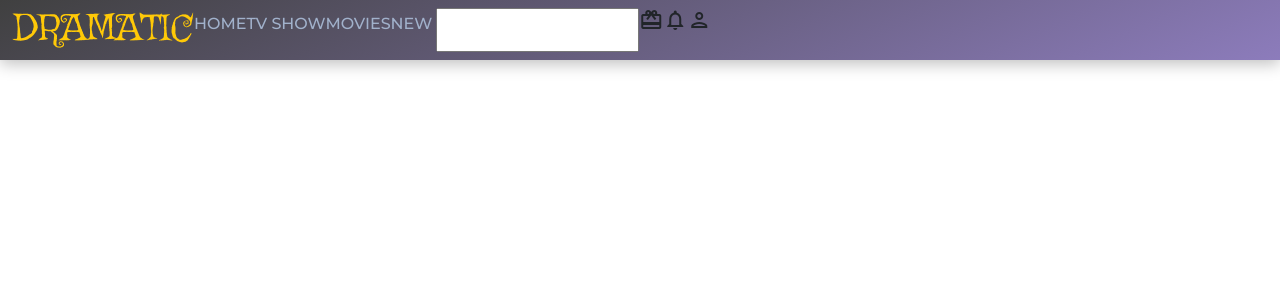
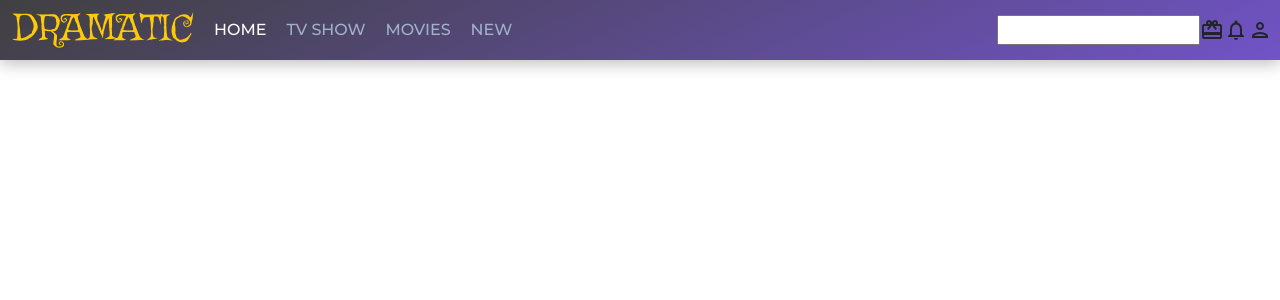
Before and after one commit to rohit-saluja/angular-movie-browser, an Angular app: page / in a window 1280 px wide. Shown: the top 300 px of the page. Built offline with nearby package versions, Linux system fonts and the light colour scheme.

Commit message:
updated the gap for the navigation icons links

```diff
--- a/src/app/core/header/header.component.html
+++ b/src/app/core/header/header.component.html
@@ -1,5 +1,5 @@
 <div class="d-flex p-2 main-header-container">
-  <div class="navigation-links p-1 d-flex">
+  <div class="navigation-links p-1 d-flex align-items-center">
     <img src="/assets/images/logo.png" />
     <div
       class="navigation-link active text-uppercase"
@@ -8,12 +8,14 @@
     >
       home
     </div>
-    <div class="navigation-link active text-uppercase">tv show</div>
-    <div class="navigation-link active text-uppercase">movies</div>
-    <div class="navigation-link active text-uppercase">new</div>
+    <div class="navigation-link text-uppercase">tv show</div>
+    <div class="navigation-link text-uppercase">movies</div>
+    <div class="navigation-link text-uppercase">new</div>
   </div>
-  <div class="navigation-search p1 d-flex">
-    <input type="text" />
+  <div class="navigation-search p1 d-flex ms-auto align-items-center">
+    <div class="search-input d-flex align-items-center">
+      <input type="text" />
+    </div>
     <span class="material-icons-outlined"> redeem </span>
     <span class="material-icons-outlined"> notifications </span>
     <span class="material-icons-outlined"> person </span>
--- a/src/app/core/header/header.component.scss
+++ b/src/app/core/header/header.component.scss
@@ -2,10 +2,14 @@
   background: linear-gradient(
     156deg,
     rgba(0, 0, 0, 0.75) 0%,
-    rgba(102, 80, 165, 0.75) 100%
+    rgba(65, 26, 180, 0.75) 100%
   );
   box-shadow: 0px 4px 15px 0px rgba(0, 0, 0, 0.25);
   .navigation-links {
     color: var(--grey);
+    gap: 20px;
+    .active {
+      color: #ffffff;
+    }
   }
 }
```
